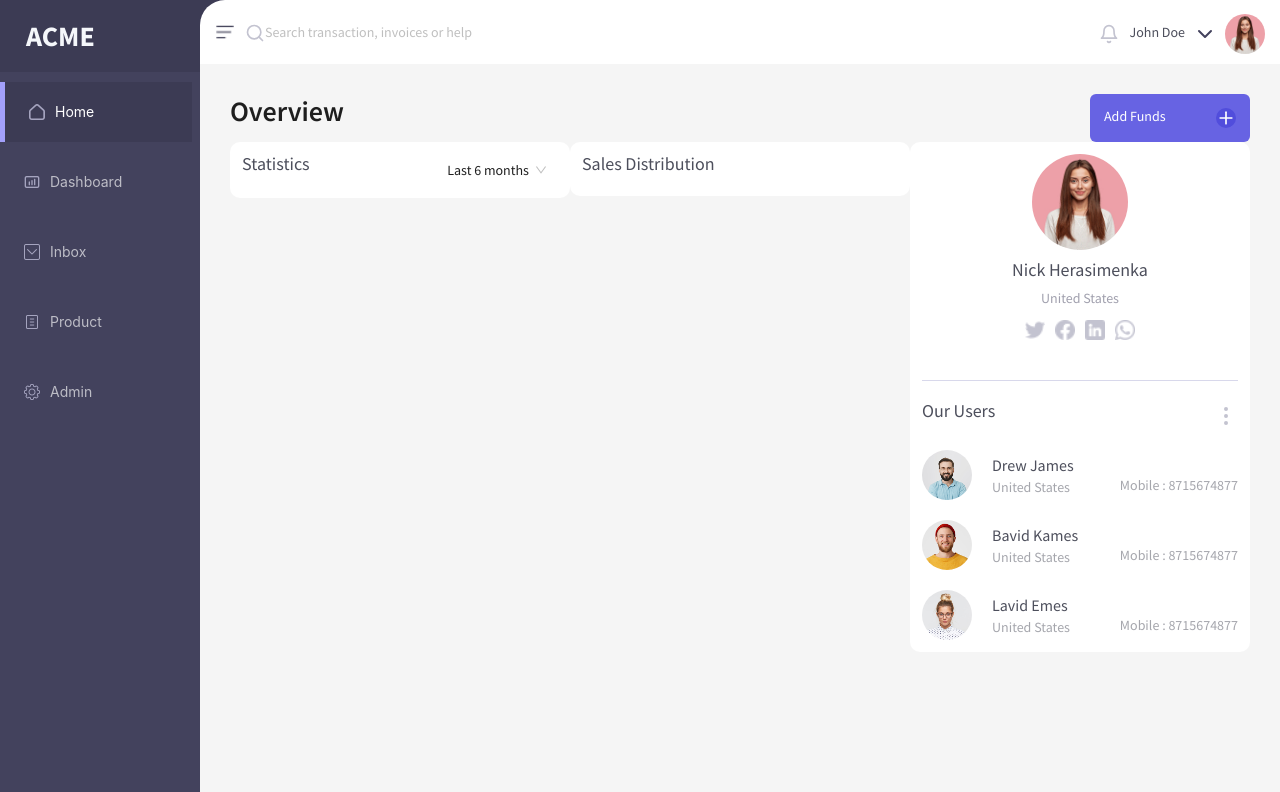
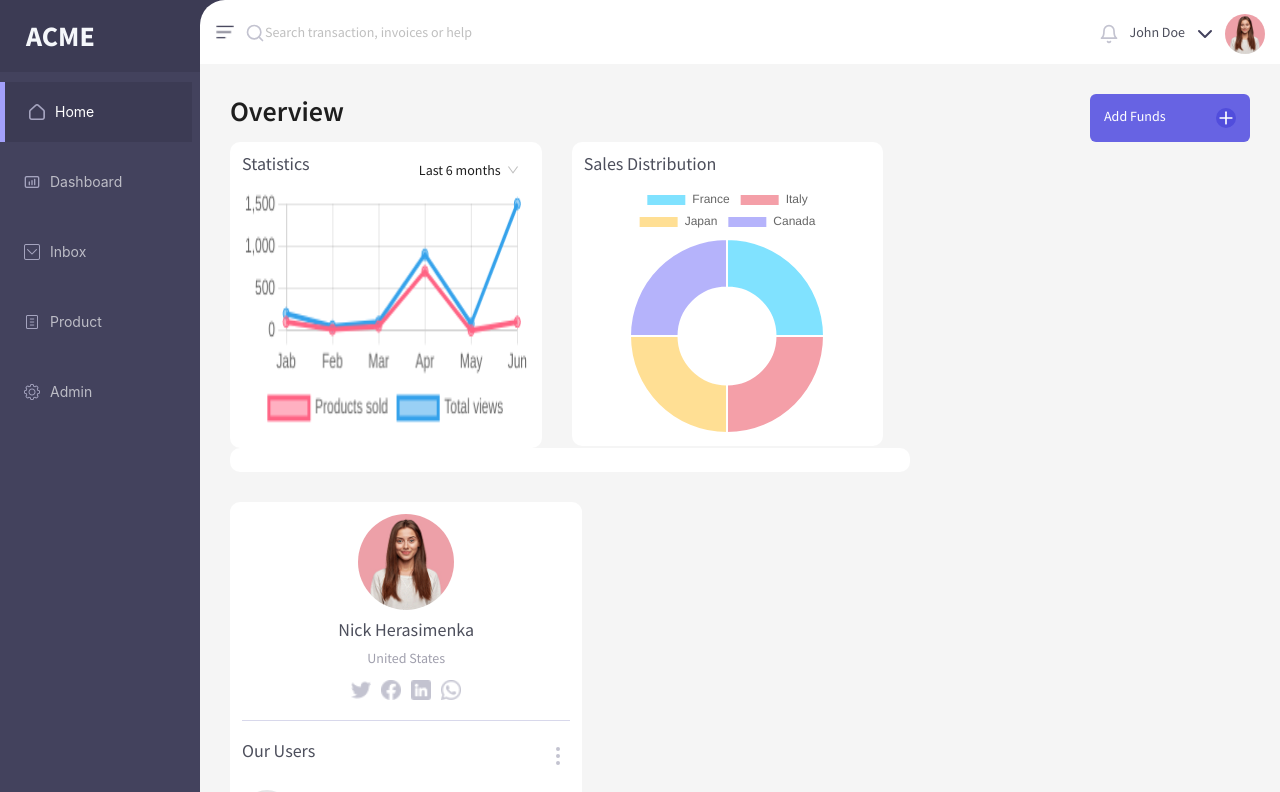
Before and after one commit to AllanRichardson304/Dashboard, a React (Create React App) app: page / in a window 1280 px wide. Shown: the top 792 px of the page. Built offline with nearby package versions, Linux system fonts and the light colour scheme.

Commit message:
Chart Added

```diff
--- a/package.json
+++ b/package.json
@@ -7,8 +7,10 @@
     "@testing-library/react": "^13.4.0",
     "@testing-library/user-event": "^13.5.0",
     "antd": "^5.1.4",
+    "chart.js": "^4.1.2",
     "react": "^18.2.0",
     "react-apexcharts": "^1.4.0",
+    "react-chartjs-2": "^5.2.0",
     "react-dom": "^18.2.0",
     "react-router-dom": "^6.6.2",
     "react-scripts": "5.0.1",
--- a/src/App.scss
+++ b/src/App.scss
@@ -155,7 +155,7 @@ height: 5rem;
     justify-content: center;
     width: 100%;
     border-bottom: 0.1rem solid #d8d8eb;
-    padding-bottom: 3rem;
+    padding-bottom: 1rem;
   }
   &__profile-img{
     img{
@@ -239,6 +239,9 @@ height: 5rem;
       margin-top: 2rem;
     }
   }
+  &__gap{
+    gap: 3rem;
+  }
 }
 .d-flex{
   display: flex;
@@ -321,3 +324,18 @@ padding: 0 1.5rem !important;
   outline: none !important;
   box-shadow: none !important;
 }
+#doughut-chart{
+  text-align: center;
+  display: flex;
+  justify-content: center;
+  canvas{
+    width: 250px !important;
+    height: 250px !important;
+  }
+}
+#line-chart{
+  canvas{
+    width: 100% !important;
+    height: 250px !important;
+  }
+}
--- a/src/components/pages/Dashboard/dashboard.jsx
+++ b/src/components/pages/Dashboard/dashboard.jsx
@@ -10,6 +10,70 @@ import whatsapp from '../../../assets/img/whatsapp.png'
 import linkedin from '../../../assets/img/linkedin.png'
 import facebook from '../../../assets/img/facebook.png'
 import more from '../../../assets/img/more-vertical.svg'
+import { Chart as ChartJS, ArcElement, Tooltip, Legend ,CategoryScale,LinearScale,PointElement,LineElement,Title} from 'chart.js';
+import { Doughnut } from 'react-chartjs-2';
+import { Line } from 'react-chartjs-2';
+// import faker from 'faker';
+ChartJS.register(ArcElement, Tooltip, Legend ,CategoryScale,LinearScale,PointElement,LineElement,Title);
+export const data = {
+  labels: ['France', 'Italy', 'Japan', 'Canada'],
+  datasets: [
+    {
+      label: '# of Votes',
+        legend: {
+          position: 'bottom'
+        },
+      data: [12, 12, 12, 12],
+      backgroundColor: [
+        '#80e2ff',
+        '#f49fa8',
+        '#ffdf94',
+        '#b5b3fb',
+      ],
+
+    },
+  ],
+
+};
+const options = {
+  legend: {
+    display: true,
+    position: "bottom"
+  }
+};
+export const optionsLine = {
+  responsive: true,
+  plugins: {
+    legend: {
+      position: 'bottom',
+    },
+    // title: {
+    //   display: true,
+    //   text: 'Chart.js Line Chart',
+    // },
+  },
+};
+
+const labels = ['Jab', 'Feb', 'Mar', 'Apr', 'May', 'Jun', ];
+
+export const dataLine = {
+  labels,
+  datasets: [
+    {
+      label: 'Products sold',
+      data: [100, 10, 50, 700,0,100],
+      borderColor: 'rgb(255, 99, 132)',
+      backgroundColor: 'rgba(255, 99, 132, 0.5)',
+    },
+    {
+      label: 'Total views',
+      data: [200, 50, 100, 900,80,1500],
+      borderColor: 'rgb(53, 162, 235)',
+      backgroundColor: 'rgba(53, 162, 235, 0.5)',
+    },
+  ],
+};
+
 export const Dashboard = () => {
     return (
       <div className="dashboard">
@@ -17,8 +81,10 @@ export const Dashboard = () => {
                 <h2>Overview</h2>
                 <button>Add Funds <img src={plus} alt="" /></button>
         </div>
-      <Row>
-      <Col xs={24} sm={24} md={24} lg={24} xl={8}>
+      <Row className='dashboard__gap'>
+        <Col  xs={24} sm={24} md={24} lg={24} xl={16}>
+        <Row className='dashboard__gap'>
+      <Col xs={24} sm={24} md={24} lg={24} xl={11}>
         <div className='dashboard__card'>
           <div className='dashboard__card-title'>
             <h6>Statistics</h6>
@@ -44,18 +110,33 @@ export const Dashboard = () => {
     ]}
   />
           </div>
-          <div></div>
+          <div id="line-chart">
+          <Line options={optionsLine} data={dataLine} />
+          </div>
         </div>
       </Col>
-      <Col xs={24} sm={24} md={24} lg={24} xl={8}>
+      <Col xs={24} sm={24} md={24} lg={24} xl={11}>
         <div className='dashboard__card'>
           <div className='dashboard__card-title'>
             <h6>Sales Distribution</h6>
 
           </div>
+          <div id='doughut-chart'>
+          <Doughnut data={data} options={options} />
+          </div>
         </div>
       </Col>
-      <Col xs={24} sm={24} md={24} lg={24} xl={8}>
+      </Row>
+      <Col xs={24} sm={24} md={24} lg={24} xl={24}>
+        <div className='dashboard__card'>
+
+          <div></div>
+        </div>
+      </Col>
+
+      </Col>
+      <Row className='dashboard__gap'>
+      <Col xs={24} sm={24} md={24} lg={24} xl={24}>
         <div className='dashboard__card'>
           <div className='dashboard__profile-content'>
             <div className='dashboard__profile-img'>
@@ -118,8 +199,12 @@ export const Dashboard = () => {
                  </div>
            </div>
           </div>
-
       </Col>
+      <Col xs={24} sm={24} md={24} lg={24} xl={24}>
+        <div className='dashboard__card'>
+        </div>
+      </Col>
+      </Row>
       </Row>
       </div>
     )
```
Also changed, not shown: 1 other file (tests, documents, lock files or other folders).
